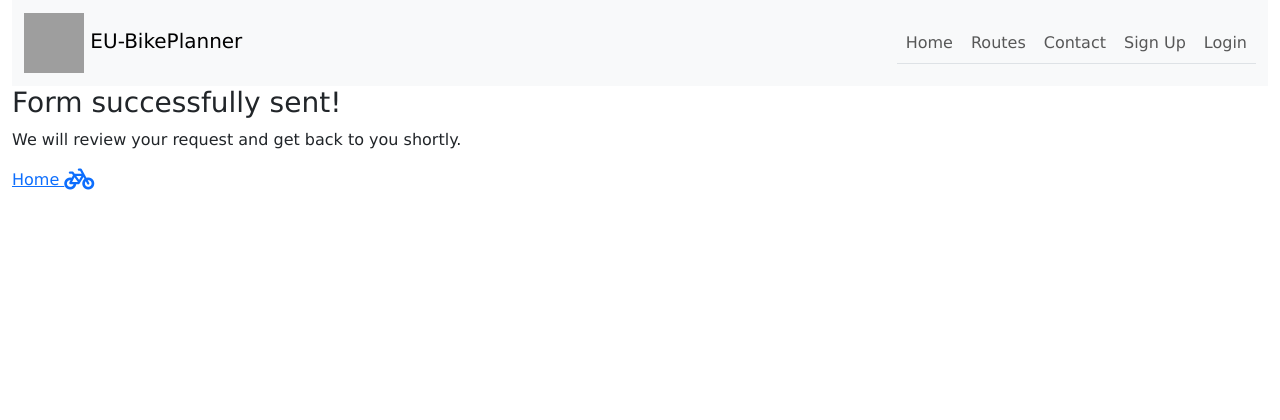
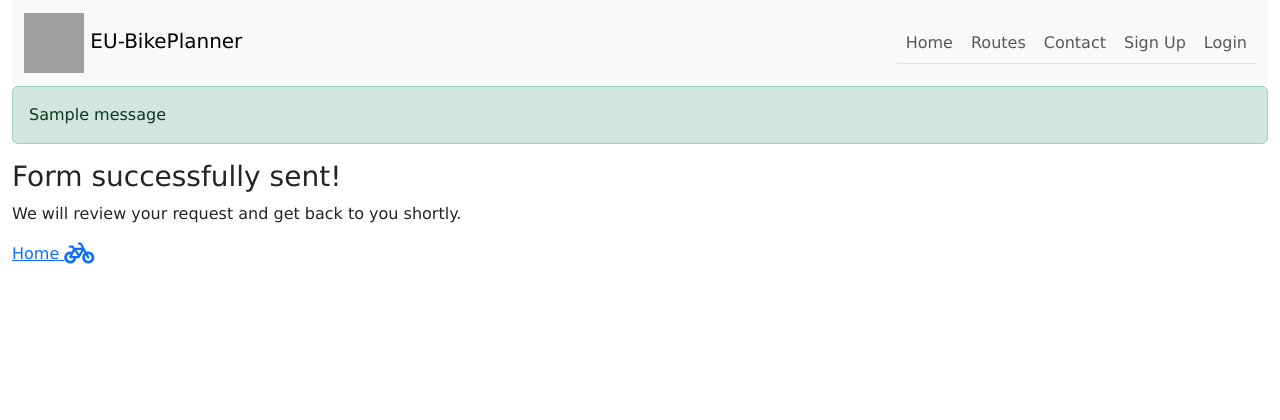
Before and after one commit to aedoardo1990/EU-BikePlanner, a Django app: template templates/contact-received.html in a window 1280 px wide. Shown: the top 420 px of the page. Run offline with Django 4.2, Linux system fonts and the light colour scheme; the template is opened without the code that fills it, so the values that code supplies are empty; tables that the repository leaves empty hold one stand-in row (values such as "Sample post"); one stand-in notice (Sample message) is shown; some libraries are stand-ins or nearby versions; grey boxes are pictures that could not be loaded.

Commit message:
add flash message in green after contact form sent

```diff
--- a/templates/contact-received.html
+++ b/templates/contact-received.html
@@ -4,6 +4,12 @@
 
 <!-- contact-received.html content begins here -->
 <div>
+    <!--to display form success message - credits to https://stackoverflow.com/questions/64242395/django-flash-messages-showing-only-on-the-django-admin-page-and-not-on-the-templ-->
+    {% if messages %}
+    {% for message in messages %}
+            <div class="alert alert-{{ message.tags }}">{{ message }}</div>
+    {% endfor %}
+    {% endif %}
     <h3>Form successfully sent!</h3>
     <p>We will review your request and get back to you shortly.</p>
     <a href="{% url 'homepage' %}">Home <i class="fa-solid fa-bicycle fa-xl"></i></a>
```
